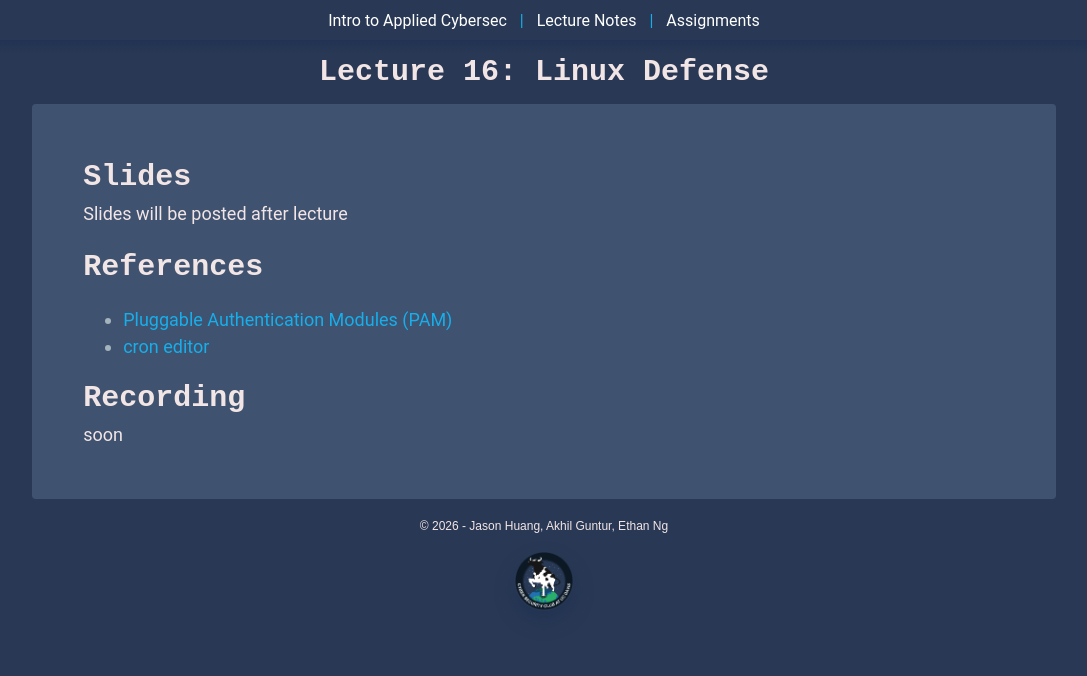
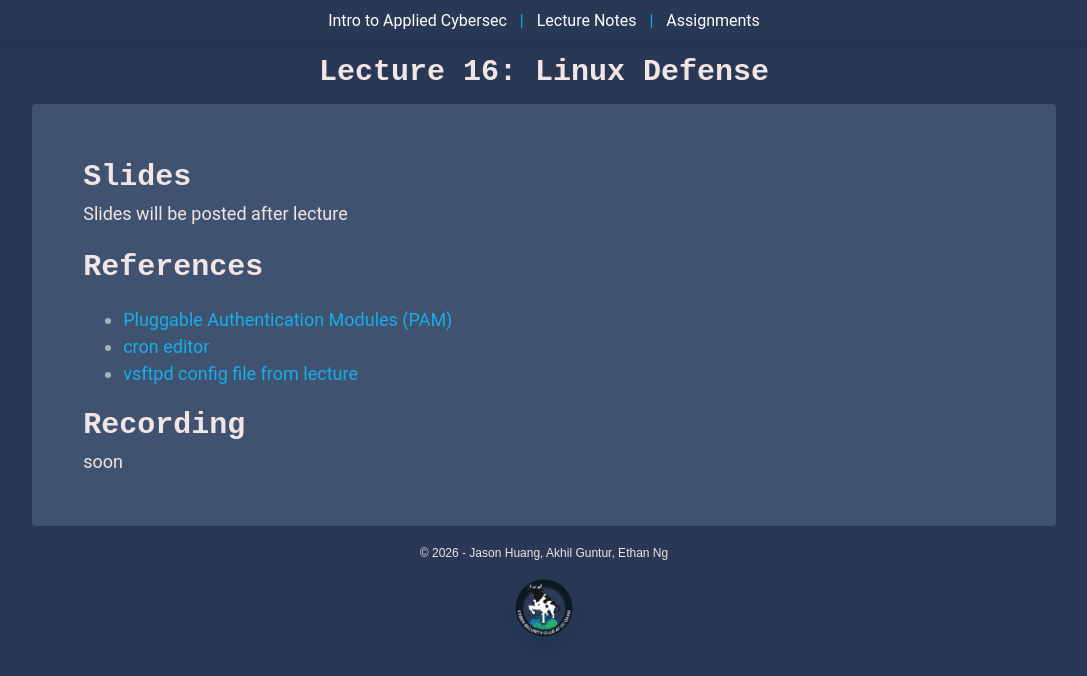
Before and after one commit to cyber-security-club-ucd/ecs198f, a Jekyll site: the page built from _notes/16.md, in a window 1280 px wide. Shown: the top 676 px of the page, without its empty margins (96-1183 px from the left). Built offline with Jekyll 4.4.1, drawn with Linux system fonts in a browser that asks for light colours.

Commit message:
Update lecture 16 notes

```diff
--- a/_notes/16.md
+++ b/_notes/16.md
@@ -10,6 +10,7 @@ Slides will be posted after lecture
 
 - [Pluggable Authentication Modules (PAM)](https://docs.rockylinux.org/10/guides/security/pam/)
 - [cron editor](https://crontab.guru/)
+- [vsftpd config file from lecture](https://github.com/cyber-security-club-ucd/ecs198f-lecture/blob/main/lecture16/vsftpd.conf.trimmed)
 
 # Recording
 soon
```
